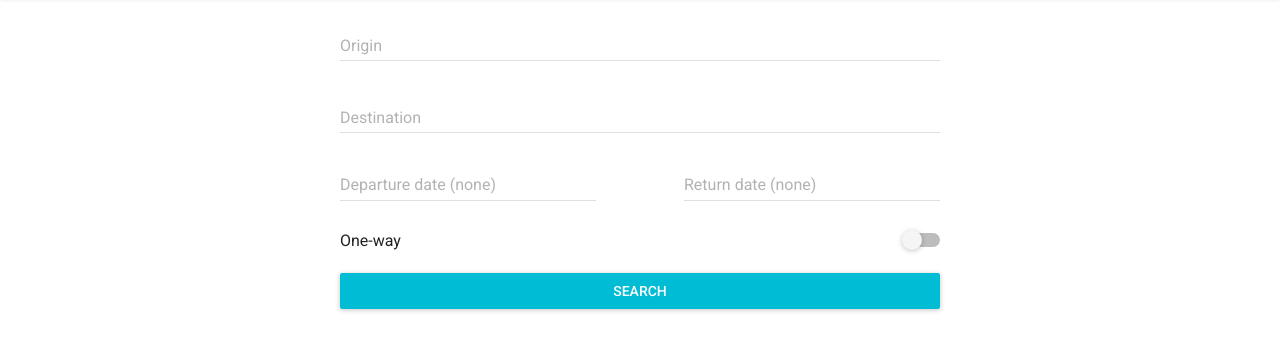
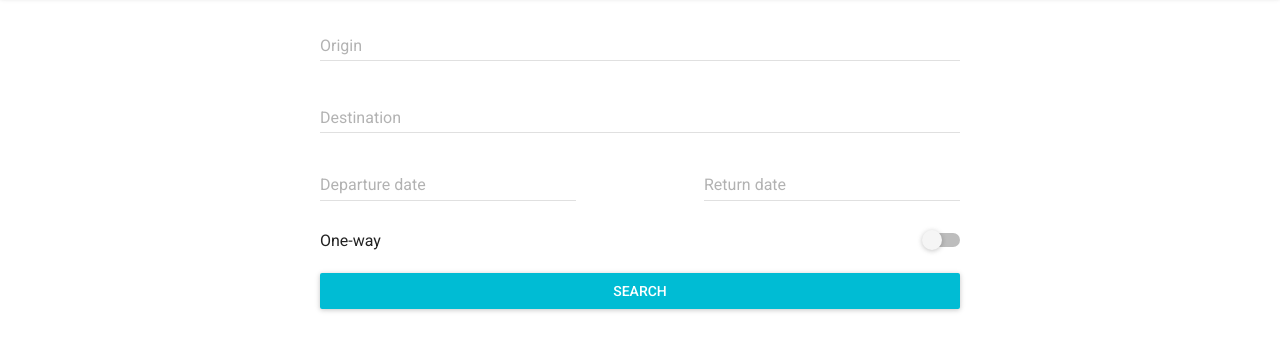
Before and after one commit to garzdin/Flight-Search, a React app: page / in a window 1280 px wide. Shown: the part 67-418 px from the top of the page. Built offline with nearby package versions, Linux system fonts and the light colour scheme; what react-tap-event-plugin would draw is missing.

Commit message:
Dates are now required. Added a loading indicator.

```diff
--- a/src/Home.css
+++ b/src/Home.css
@@ -1,7 +1,8 @@
 .row {
-  width: 600px;
   height: auto;
   margin: auto;
+  margin-left: 25%;
+  margin-right: 25%;
 }
 
 .search-results {
--- a/src/Home.js
+++ b/src/Home.js
@@ -6,6 +6,7 @@ import RaisedButton from 'material-ui/RaisedButton';
 import Toggle from 'material-ui/Toggle';
 import {Card, CardHeader, CardActions} from 'material-ui/Card';
 import FlatButton from 'material-ui/FlatButton';
+import RefreshIndicator from 'material-ui/RefreshIndicator';
 import './Home.css';
 
 class Home extends Component {
@@ -15,11 +16,14 @@ class Home extends Component {
       dataSource: [],
       originFieldError: null,
       destinationFieldError: null,
+      departureDateError: null,
+      returnDateError: null,
       selectedOrigin: null,
       selectedDestionation: null,
       departureDate: null,
       returnDate: null,
       oneWay: false,
+      loadingStatus: "hide",
       searchResults: [],
       resultsCurrency: null
     };
@@ -73,7 +77,7 @@ class Home extends Component {
   }
 
   searchFlights(event) {
-    this.setState({ originFieldError: null, destinationFieldError: null });
+    this.setState({ originFieldError: null, destinationFieldError: null, departureDateError: null, returnDateError: null });
     if (!this.state.selectedOrigin) {
       this.setState({ originFieldError: "Origin is required" });
       return false;
@@ -83,11 +87,20 @@ class Home extends Component {
       this.setState({ destinationFieldError: "Origin is required" });
       return false;
     }
+    if (!this.state.departureDate) {
+      this.setState({ departureDateError: "Departure date is required" });
+      return false;
+    }
+    if (!this.state.returnDate) {
+      this.setState({ returnDateError: "Return date is required" });
+      return false;
+    }
 
+    this.setState({ loadingStatus: "loading" });
     fetch(`${this.baseURL}/flights/extensive-search?apikey=${this.apiKey}&origin=${this.state.selectedOrigin.value}&destination=${this.state.selectedDestionation.value}&departure_date=${this.state.departureDate}--${this.state.returnDate}&one-way=${this.state.oneWay}`)
     .then(response => response.json())
     .then(json => {
-      this.setState({ searchResults: json.results, resultsCurrency: json.currency });
+      this.setState({ loadingStatus: "hide", searchResults: json.results, resultsCurrency: json.currency });
     })
     .catch(error => {
       console.error(error);
@@ -132,7 +145,8 @@ class Home extends Component {
           />
           <DatePicker
             name="departure"
-            hintText="Departure date (none)"
+            hintText="Departure date"
+            errorText={this.state.departureDateError}
             onChange={this.onDepartureDateChanged}
             shouldDisableDate={this.disablePastDates}
             style={{
@@ -142,7 +156,8 @@ class Home extends Component {
           />
           <DatePicker
             name="return"
-            hintText="Return date (none)"
+            hintText="Return date"
+            errorText={this.state.returnDateError}
             onChange={this.onReturnDateChanged}
             shouldDisableDate={this.disablePastDates}
             style={{
@@ -163,6 +178,16 @@ class Home extends Component {
             style={{
               marginTop: '20px',
               marginBottom: '20px'
+            }}
+          />
+          <RefreshIndicator
+            size={40}
+            left={-20}
+            top={20}
+            status={this.state.loadingStatus}
+            style={{
+              position: 'relative',
+              marginLeft: '50%'
             }}
           />
         {this.state.searchResults.length > 0 &&
```
